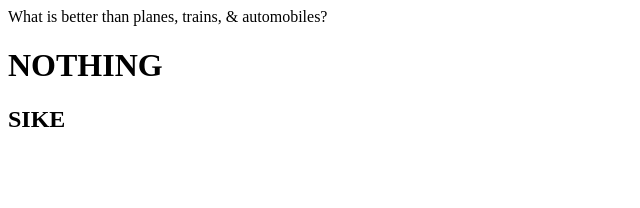
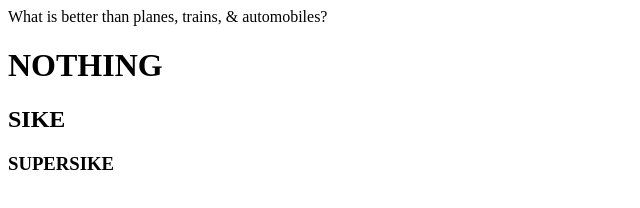
Before and after one commit to MickeyShultz/planes-trains---automobiles, a plain HTML site: page index.html in a window 1280 px wide. Shown: the whole page, without its empty margins (0-640 px from the left). Drawn offline with Linux system fonts and the light colour scheme.

Commit message:
supersike

```diff
--- a/index.html
+++ b/index.html
@@ -1,3 +1,4 @@
 <P>What is better than planes, trains, & automobiles?</p>
 <h1>NOTHING</h1>
 <h2>SIKE</h2>
+<h3>SUPERSIKE</h3>
```
